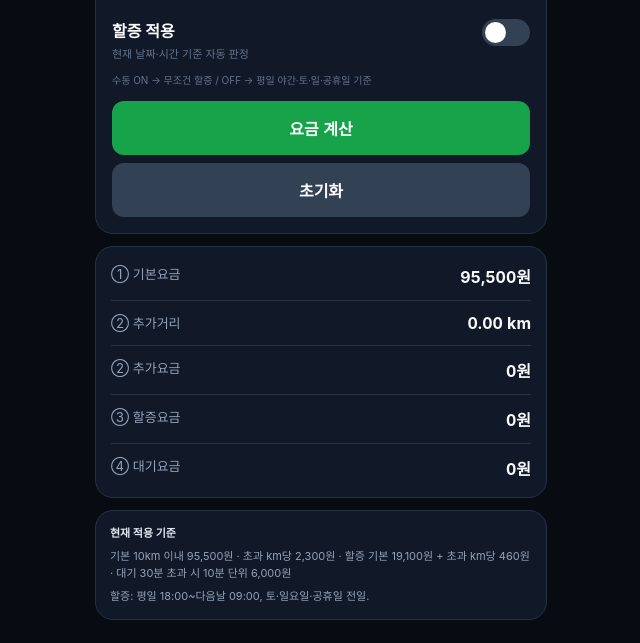
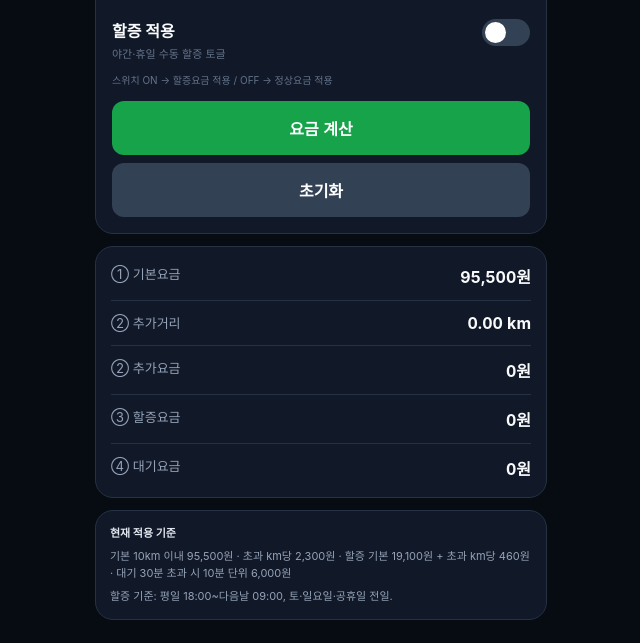
Before and after one commit to kwonth2225-ui/medical, a plain HTML site: page index.html in a window 1280 px wide. Shown: the part 448-1091 px from the top of the page, 319-959 px from the left. Drawn offline with Linux system fonts and the light colour scheme.

Commit message:
Update index.html

```diff
--- a/index.html
+++ b/index.html
@@ -36,11 +36,11 @@
     <div class="switch-row">
       <div>
         <b>할증 적용</b>
-        <small id="autoText">현재 날짜·시간 기준 자동 판정</small>
+        <small id="autoText">야간·휴일 수동 할증 토글</small>
       </div>
       <label class="switch"><input id="manualSurcharge" type="checkbox"><span></span></label>
     </div>
-    <div class="hint">수동 ON → 무조건 할증 / OFF → 평일 야간·토·일·공휴일 기준</div>
+    <div class="hint">스위치 ON → 할증요금 적용 / OFF → 정상요금 적용</div>
 
     <button id="calc" class="main-btn">요금 계산</button>
     <button id="reset" class="reset-btn">초기화</button>
@@ -57,7 +57,7 @@
   <section class="info">
     <b>현재 적용 기준</b>
     <p>기본 10km 이내 95,500원 · 초과 km당 2,300원 · 할증 기본 19,100원 + 초과 km당 460원 · 대기 30분 초과 시 10분 단위 6,000원</p>
-    <p>할증: 평일 18:00~다음날 09:00, 토·일요일·공휴일 전일.</p>
+    <p>할증 기준: 평일 18:00~다음날 09:00, 토·일요일·공휴일 전일.</p>
   </section>
 </div>
 <script src="app.js"></script>
```
